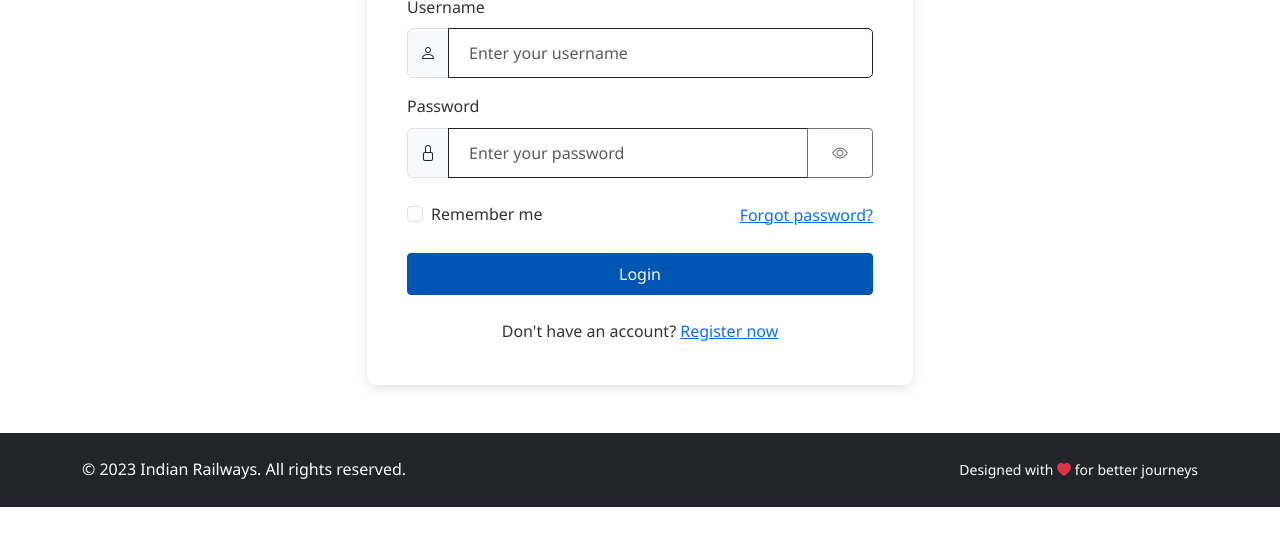
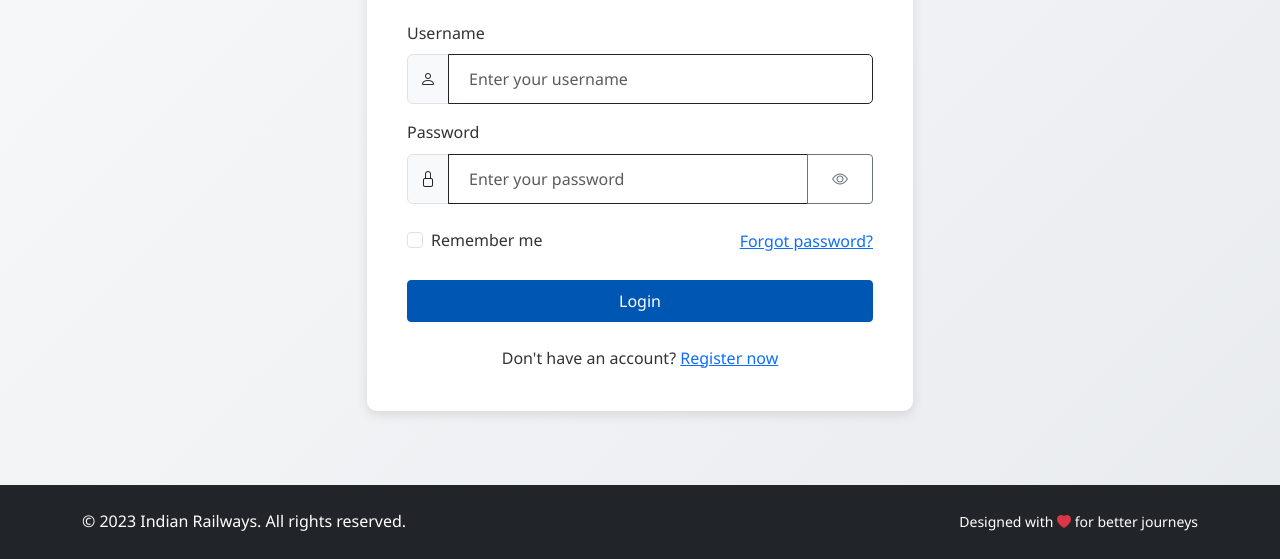
Before and after one commit to Harshit2756/User-Stories, a plain HTML site: page Train-Ticket-management/pages/auth/login.html in a window 1280 px wide. Shown: the part 379-938 px from the top of the page. Before the commit the page ends 886 px from the top, so only its background shows below. Drawn offline with nearby package versions, Linux system fonts and the light colour scheme.

Commit message:
Add auth-style.css to login and register pages

```diff
--- a/Train-Ticket-management/pages/auth/login.html
+++ b/Train-Ticket-management/pages/auth/login.html
@@ -8,6 +8,7 @@
     <link href="https://cdn.jsdelivr.net/npm/bootstrap@5.3.0/dist/css/bootstrap.min.css" rel="stylesheet">
     <link rel="stylesheet" href="https://cdn.jsdelivr.net/npm/bootstrap-icons@1.10.0/font/bootstrap-icons.css">
     <link rel="stylesheet" href="../../assets/css/global.css">
+    <link rel="stylesheet" href="../../assets/css/auth/auth-style.css">
 </head>
 
 <body>
```
Also changed, not shown: Train-Ticket-management/pages/auth/register.html (+1 -0 lines).
